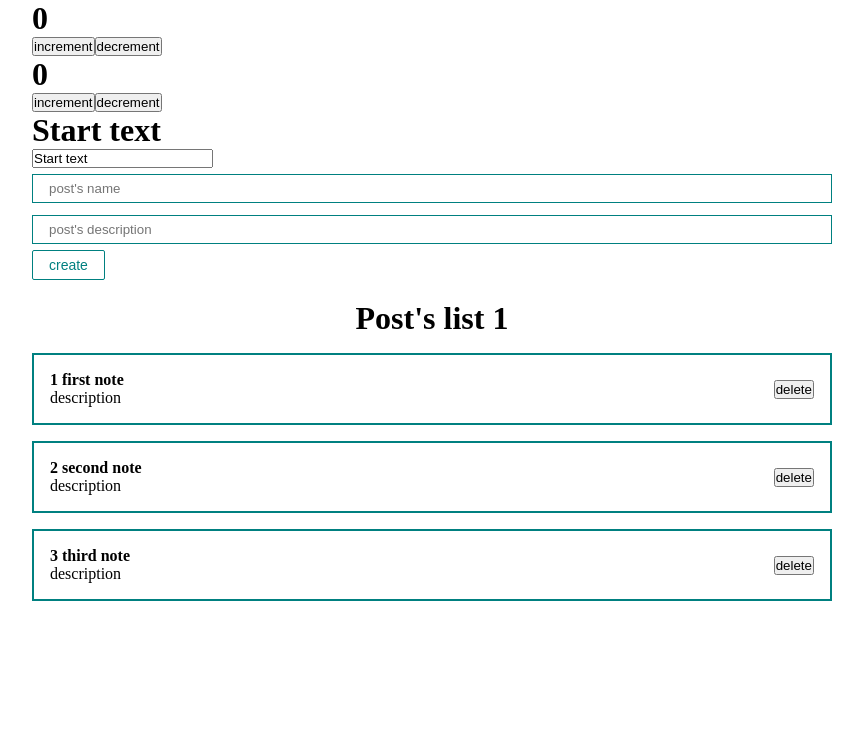
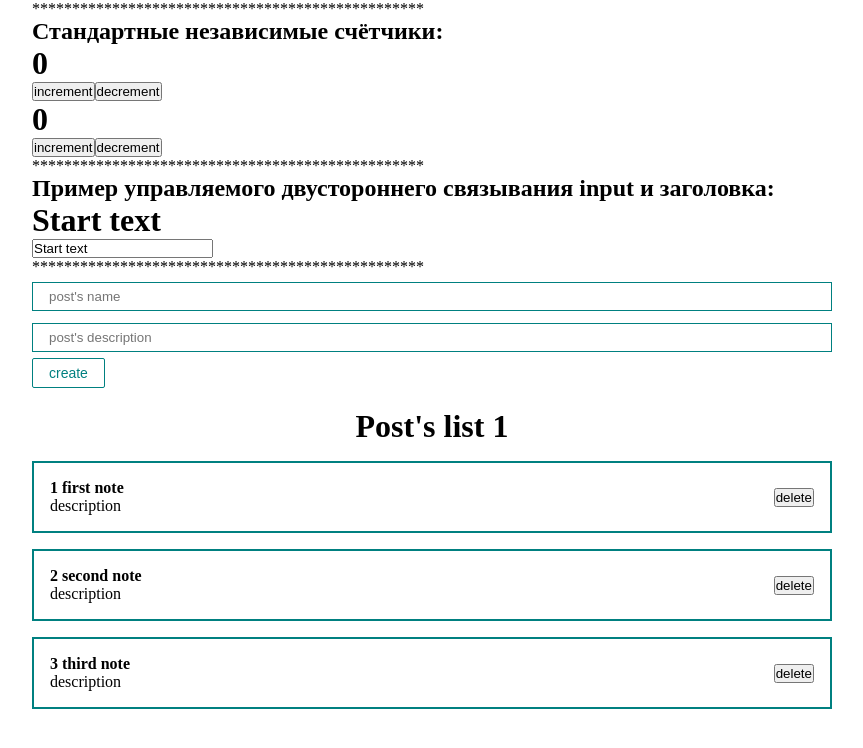
Before and after one commit to Evgeniy-makdak/MyReactDemonstrationProject, a React (Create React App) app: page / in a window 1280 px wide. Shown: the top 748 px of the page, without its empty margins (208-1071 px from the left). Built offline with nearby package versions, Linux system fonts and the light colour scheme.

Commit message:
Add files via upload
minor cosmetic changes to the main component

```diff
--- a/src/App.js
+++ b/src/App.js
@@ -1,7 +1,6 @@
 import React, { useState } from 'react';
 import Counter from './components/Counter';
 import Handle from './components/Handle';
-import PostItem from './components/PostItem';
 import PostList from './components/PostList';
 import './styles/App.css';
 import MyButton from './components/UI/button/MyButton';
@@ -22,9 +21,14 @@ function App() {
 
   return (
     <div className="App">
+      *************************************************
+      <h2>Стандартные независимые счётчики:</h2>
       <Counter />
       <Counter />
+      *************************************************
+      <h2>Пример управляемого двустороннего связывания input и заголовка:</h2>
       <Handle />
+      *************************************************
       <div className="postsCreate">
         <MyInput type="text" placeholder="post's name" />
         <MyInput type="text" placeholder="post's description" />
```
Also changed, not shown: src/components/UI/button/input/MyInput.jsx (line endings or trailing spaces).
